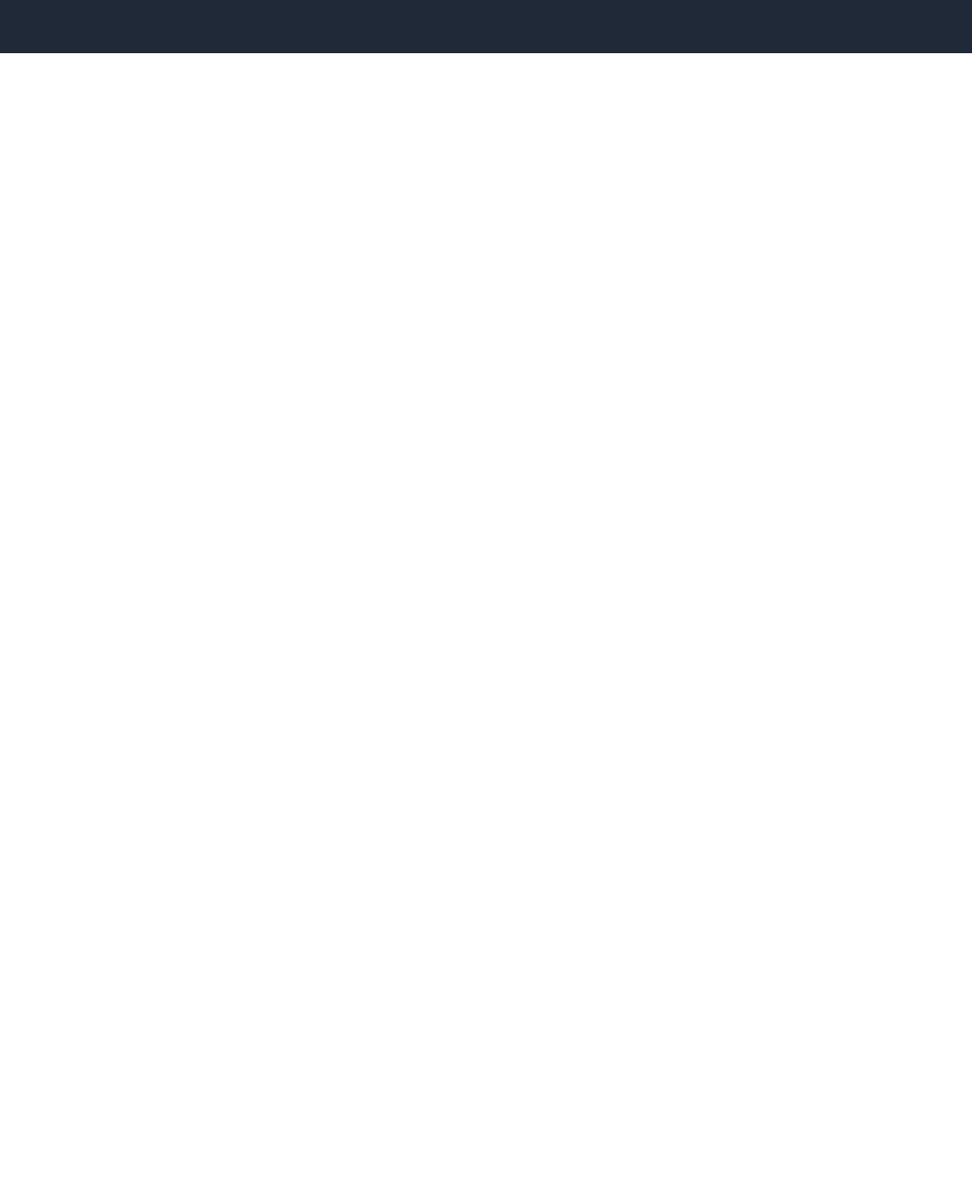
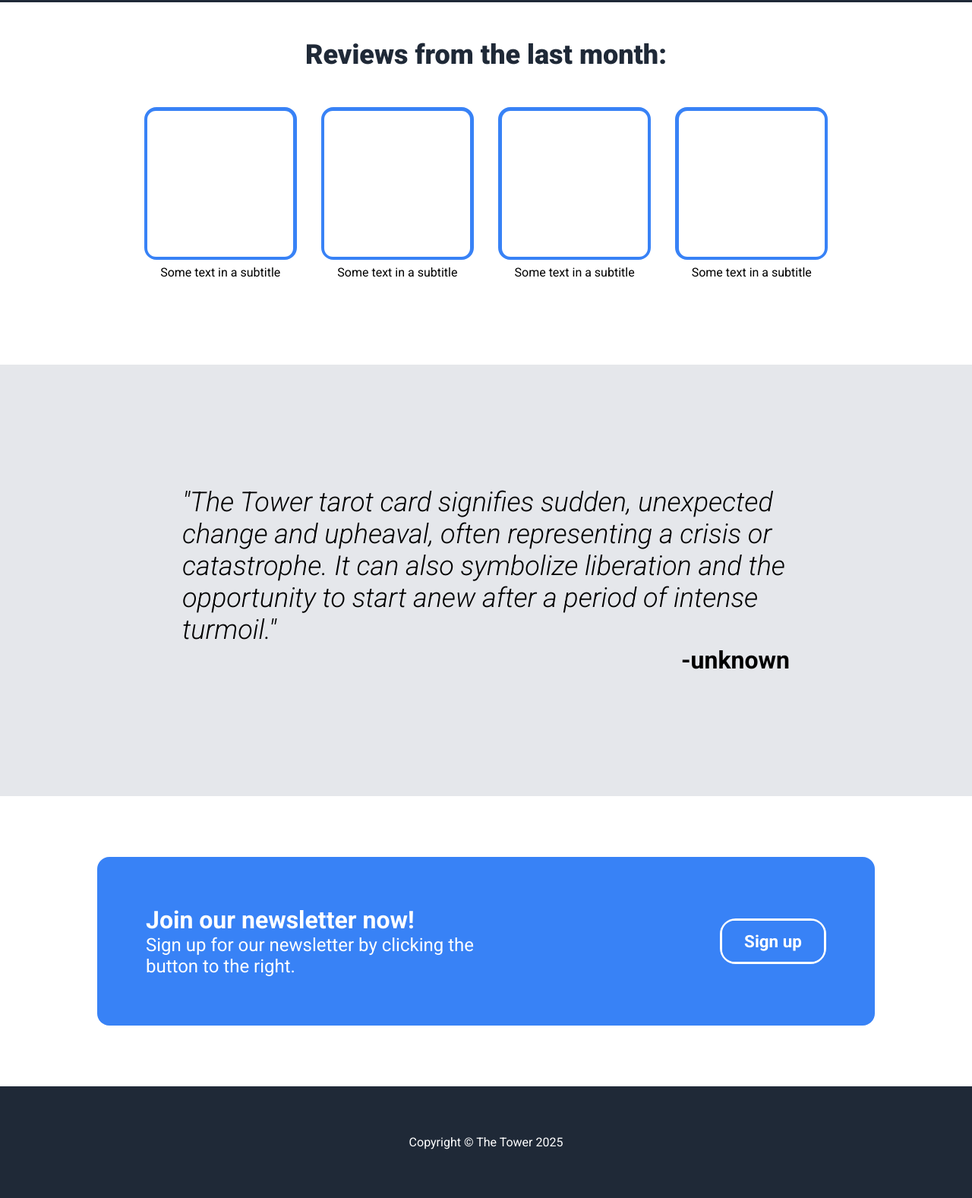
Before and after one commit to benfinnie-main/the-tower-2, a plain HTML site: page index.html in a window 1280 px wide. Shown: the part 454-2031 px from the top of the page at 76% size. Before the commit the page ends 800 px from the top, so only its background shows below. Drawn offline with Linux system fonts and the light colour scheme.

Commit message:
Finalise main page of music review site

```diff
--- a/index.html
+++ b/index.html
@@ -11,24 +11,84 @@
 </head>
 <body>
 
+    <!-- first section -->
+
     <div class="header">
         <div class="header-top-container">
-            <div class="logo">Header Logo</div>
-            <div class="header-item">Header link one</div>
-            <div class="header-item">Header link two</div>
-            <div class="header-item">Header link three</div>
+            <div class="logo">The Tower Music Reviews</div>
+            <div class="header-item">All Reviews</div>
+            <div class="header-item">Submit Request</div>
+            <div class="header-item">Contact Us</div>
         </div>
 
         <div class="header-main">
             <div class="header-text">
-                <p class="header-text-large">This website is awesome</p>
-                <p class="header-text-small">This website had some subtext thatgoes here under the main title. It's a smaller font and the color is lower contrast</p>
+                <p class="header-text-large">New reviews every week</p>
+                <p class="header-text-small">This website had some subtext that goes here under the main title. It's a smaller font and the color is lower contrast</p>
                 <div class="sign-up-button"><p>Sign up</p></div>
             </div>
-            <div class="header-image">Placeholder text</div>
+            <div class="header-image">Placeholder image</div>
         </div>
-
     </div>
 
+    <!-- second section -->
+    <div class="information-section">
+        <div class="information-title">Reviews from the last month:</div>
+        <div class="info-box-container">
+
+            <div>
+                <div class="info-box-outer">
+                    <div class="info-box"></div>
+                </div>
+                <div class="info-box-subtitle">Some text in a subtitle</div>
+            </div>
+
+            <div>
+                <div class="info-box-outer">
+                    <div class="info-box"></div>
+                </div>
+                <div class="info-box-subtitle">Some text in a subtitle</div>
+            </div>
+
+            <div>
+                <div class="info-box-outer">
+                    <div class="info-box"></div>
+                </div>
+                <div class="info-box-subtitle">Some text in a subtitle</div>
+            </div>
+
+            <div>
+                <div class="info-box-outer">
+                    <div class="info-box"></div>
+                </div>
+                <div class="info-box-subtitle">Some text in a subtitle</div>
+            </div>
+
+        </div>
+    </div>
+    <!-- third section -->
+
+    <div class="quote-container">
+        <div class="quote">"The Tower tarot card signifies sudden, unexpected change and upheaval, often representing a crisis or catastrophe. It can also symbolize liberation and the opportunity to start anew after a period of intense turmoil."</div>
+        <div class="quote-source">-unknown</div>
+    </div>
+
+    <!-- fourth section -->
+
+    <div class="sign-up-area">
+        <div class="sign-up-text">
+            <p id="sign-up-bold">Join our newsletter now!</p>
+            <p>Sign up for our newsletter by clicking the button to the right.</p>
+        </div>
+        <div class="sign-up-button-extra-outer">
+            <div class="sign-up-button sign-up-button-extra"><p>Sign up</p></div>
+        </div>
+    </div>
+
+    <!-- copyright banner -->
+
+    <div class="copyright-banner">
+        <p>Copyright &#169; The Tower 2025</p>
+    </div>
 </body>
 </html>
--- a/style.css
+++ b/style.css
@@ -6,7 +6,7 @@
 
 .header {
     background-color: #1F2937;
-    padding: 10px 200px 150px 200px;
+    padding: 1rem 12rem 6rem 12rem;
     margin: 0;
 }
 
@@ -32,7 +32,7 @@
 }
 
 .header-item {
-    margin: 0 10px;
+    margin-right: auto;
 }
 
 .header-text-large {
@@ -45,12 +45,14 @@
     background-color: #3882F6;
     color: white;
     text-align: center;
-    width: 10rem;
+    width: 8rem;
     height: 3rem;
     display: flex;
     justify-content: center;
     align-items: center;
     border-radius: 1rem;
+    font-weight: 700;
+    font-size: 1.4rem;
 }
 
 .header-image {
@@ -72,3 +74,106 @@
 .header-text-large, .header-text-small {
     margin-bottom: 1rem;
 }
+
+.information-section {
+    padding-bottom: 7rem;
+}
+
+.information-title {
+    display: flex;
+    justify-content: center;
+    align-items: center;
+    font-size: 36px;
+    color: #1F2937;
+    font-weight: 900;
+    padding: 3rem;
+}
+
+.info-box-outer {
+    width: 12rem;
+    height: 12rem;
+    border: solid #3882F6;
+    border-radius: 1rem;
+    background-color: #3882F6;
+    display: flex;
+    padding: 0.1rem;
+}
+
+.info-box {
+      border-radius: 0.7rem;
+      margin: 0;
+      background: white;
+      flex: 1;
+}
+
+.info-box-container {
+    display: flex;
+    gap: 2rem;
+    justify-content: center;
+}
+
+.info-box-subtitle {
+    text-align: center;
+    padding-top: 0.4rem;
+
+}
+
+.quote {
+    font-size: 36px;
+    font-style: italic;
+    font-weight: 300;
+}
+
+.quote-source {
+    font-weight: bold;
+    text-align: right;
+    font-size: 2rem;
+}
+
+.quote-container {
+    padding: 10rem 15rem;
+    background-color: #E5E7EB;
+}
+
+.sign-up-area {
+    display: flex;
+    justify-content: center;
+    align-items: center;
+    gap: 16rem;
+    background-color: #3882F6;
+    padding: 4rem;
+    margin: 5rem 8rem;
+    border-radius: 1rem;
+}
+
+.sign-up-button-extra {
+    border: 0.2rem solid #3882F6;
+    margin: 0;
+    flex: 1;
+}
+
+.sign-up-button-extra-outer {
+    border: solid white;
+    padding: 0rem;
+    border-radius: 1.3rem;
+    display: flex;
+}
+
+.sign-up-text p {
+    color: white;
+    font-size: 1.5rem;
+}
+
+#sign-up-bold {
+    font-weight: 700;
+    font-size: 2rem;
+}
+
+.copyright-banner {
+    display: flex;
+    justify-content: center;
+    align-items: center;
+    background-color: #1F2937;
+    padding: 4rem;
+    color: white;
+}
```
